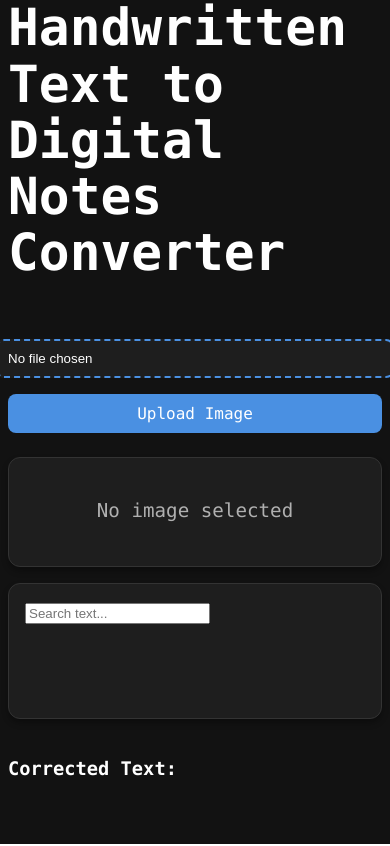
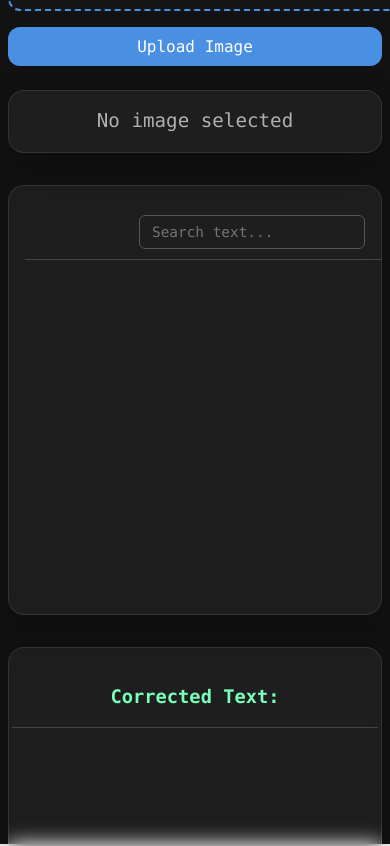
Before and after one commit to T-SarvesH/Handwritten-Text---Digital-Text-Converter, a React (Vite) app in the folder frontend/: page / in a window 390 px wide. Shown: the top 846 px of the page. Built offline with nearby package versions, Linux system fonts and the light colour scheme; no server answers.

Commit message:
Update UploadImage.css

```diff
--- a/frontend/src/components/UploadImage.css
+++ b/frontend/src/components/UploadImage.css
@@ -1,4 +1,259 @@
-/* Developer-Themed OCR Upload Styles */
+:root {
+    --bg-primary: #121212;
+    --bg-secondary: rgba(30, 30, 30, 0.4);
+    --text-primary: #ffffff;
+    --text-secondary: #b0b0b0;
+    --accent-color: #4A90E2;
+    --accent-hover: #6AB0FF;
+    --glass-blur: blur(10px);
+    --glass-bg: rgba(255, 255, 255, 0.05);
+    --glass-border: rgba(255, 255, 255, 0.1);
+}
+
+body, html {
+    margin: 0;
+    padding: 0;
+    height: 100%;
+    font-family: 'Fira Code', 'Consolas', monospace;
+    background-color: var(--bg-primary);
+    color: var(--text-primary);
+}
+
+.main-heading {
+    font-size: 2.5rem;
+    text-align: center;
+    color: var(--accent-color);
+    margin-bottom: 1rem;
+    font-weight: bold;
+    text-shadow: 0 2px 4px rgba(0, 0, 0, 0.5);
+}
+
+.ocr-container {
+    max-width: 1200px;
+    margin: 0 auto;
+    padding: 2rem;
+    display: flex;
+    flex-direction: column;
+    gap: 1.5rem;
+}
+
+.upload-section {
+    display: flex;
+    justify-content: center;
+    align-items: center;
+    gap: 1rem;
+    flex-wrap: wrap;
+}
+
+.file-input {
+    border: 2px dashed var(--accent-color);
+    padding: 10px;
+    border-radius: 12px;
+    background-color: var(--bg-secondary);
+    color: var(--text-primary);
+    cursor: pointer;
+    transition: background-color 0.3s ease;
+}
+
+.file-input::file-selector-button {
+    display: none;
+}
+
+.upload-btn {
+    background-color: var(--accent-color);
+    color: var(--text-primary);
+    border: none;
+    padding: 10px 20px;
+    border-radius: 12px;
+    cursor: pointer;
+    transition: background-color 0.3s ease;
+}
+
+.upload-btn:hover {
+    background-color: var(--accent-hover);
+}
+
+.upload-btn:disabled {
+    background-color: #333;
+    cursor: not-allowed;
+}
+
+.content-wrapper {
+    display: flex;
+    justify-content: space-between;
+    align-items: stretch;
+    gap: 2rem;
+    min-height: 70vh;
+}
+
+.image-preview,
+.text-output,
+.corrected-text-container {
+    flex: 1;
+    background: var(--glass-bg);
+    backdrop-filter: var(--glass-blur);
+    border-radius: 16px;
+    padding: 1rem;
+    border: 1px solid var(--glass-border);
+    box-shadow: 0 8px 32px rgba(0, 0, 0, 0.3);
+    display: flex;
+    flex-direction: column;
+    justify-content: center;
+    align-items: center;
+    overflow: hidden;
+}
+
+.image-preview img {
+    max-width: 100%;
+    max-height: 100%;
+    object-fit: contain;
+    border-radius: 12px;
+}
+
+.placeholder-text {
+    color: var(--text-secondary);
+    font-size: 1.2rem;
+}
+
+.textarea-container,
+.output-textarea,
+.rendered-text {
+    width: 100%;
+    height: 100%;
+    font-family: 'Fira Code', 'Consolas', monospace;
+    background-color: transparent;
+    color: var(--text-primary);
+    padding: 0.8rem;
+    border: none;
+    outline: none;
+    resize: none;
+    line-height: 1.6;
+}
+
+.corrected-text-container h3 {
+    margin-bottom: 0.5rem;
+    color: #79ffba;
+    text-align: center;
+}
+
+.copy-btn,
+.download-btn {
+    margin-top: 10px;
+    padding: 8px 15px;
+    border: none;
+    border-radius: 8px;
+    cursor: pointer;
+    transition: background-color 0.3s ease;
+    align-self: flex-end;
+}
+
+.copy-btn {
+    background-color: var(--accent-color);
+    color: var(--text-primary);
+}
+
+.copy-btn:hover {
+    background-color: var(--accent-hover);
+}
+
+.download-btn {
+    background-color: #00C896;
+    color: var(--text-primary);
+}
+
+.download-btn:hover {
+    background-color: #00e1ae;
+}
+
+.loading-container {
+    display: flex;
+    justify-content: center;
+    align-items: center;
+    width: 100%;
+    height: 100%;
+}
+
+.spinner {
+    width: 50px;
+    height: 50px;
+    border: 4px solid rgba(74, 144, 226, 0.2);
+    border-top: 4px solid var(--accent-color);
+    border-radius: 50%;
+    animation: spin 1s linear infinite;
+}
+
+@keyframes spin {
+    0% { transform: rotate(0deg); }
+    100% { transform: rotate(360deg); }
+}
+
+.search-bar {
+    width: 100%;
+    margin-bottom: 10px;
+    display: flex;
+    justify-content: flex-end;
+}
+
+.search-bar input {
+    padding: 8px 12px;
+    font-size: 0.9rem;
+    border-radius: 6px;
+    border: 1px solid #555;
+    background-color: var(--bg-secondary);
+    color: var(--text-primary);
+    font-family: 'Fira Code', 'Consolas', monospace;
+    width: 200px;
+}
+
+.rendered-text {
+    height: 300px;
+    overflow-y: auto;
+    border-top: 1px solid #444;
+    margin-top: 0.5rem;
+}
+
+/* Responsive Design */
+@media (max-width: 1024px) {
+    .content-wrapper {
+        flex-direction: column;
+    }
+}
+
+@media (max-width: 768px) {
+    .upload-section {
+        flex-direction: column;
+        width: 100%;
+        align-items: flex-start;
+    }
+
+    .upload-btn, .file-input {
+        width: 100%;
+    }
+
+    .copy-btn, .download-btn {
+        width: 100%;
+        margin-top: 1rem;
+    }
+}
+
+@media (max-width: 480px) {
+    .ocr-container {
+        padding: 0.5rem;
+    }
+
+    .output-textarea {
+        font-size: 0.9rem;
+    }
+}
+
+mark {
+    background-color: yellow;
+    color: black;
+}
+
+
+
+/* Developer-Themed OCR Upload Styles
 :root {
     --bg-primary: #121212;
     --bg-secondary: #1E1E1E;
@@ -164,7 +419,6 @@ body, html {
     100% { transform: rotate(360deg); }
 }
 
-/* Responsive Design */
 @media (max-width: 1024px) {
     .content-wrapper {
         grid-template-columns: 1fr;
@@ -195,3 +449,4 @@ body, html {
         min-height: 50vh;
     }
 }
+*/
```
